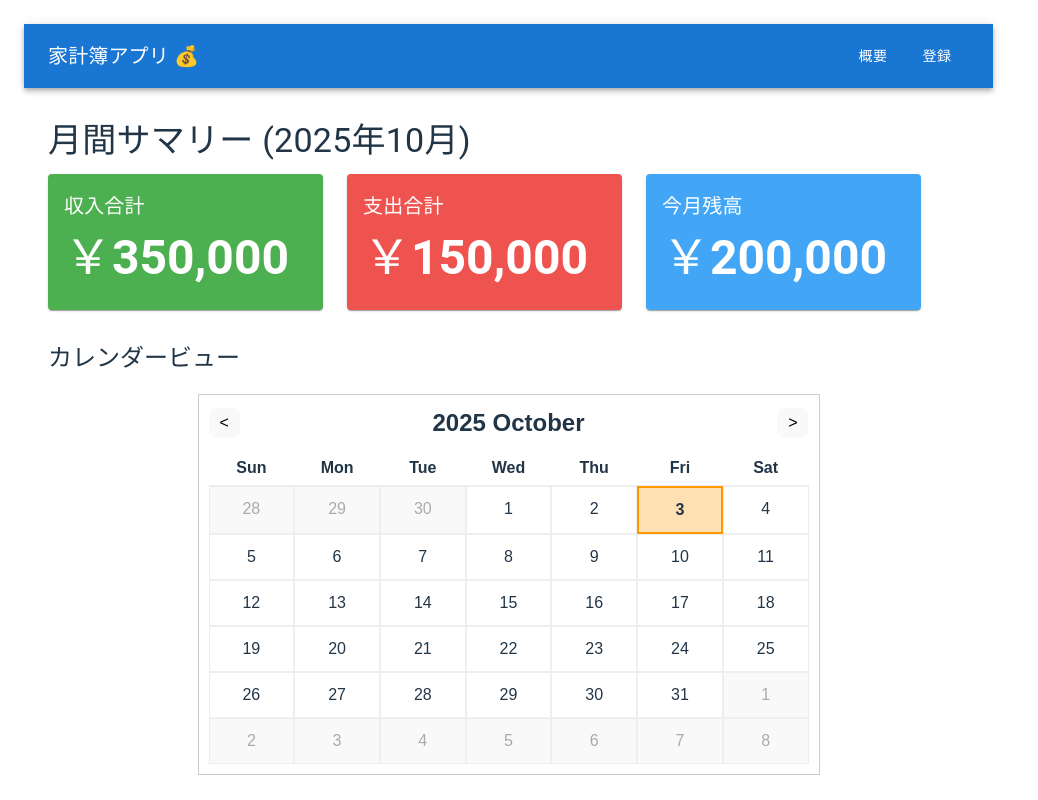
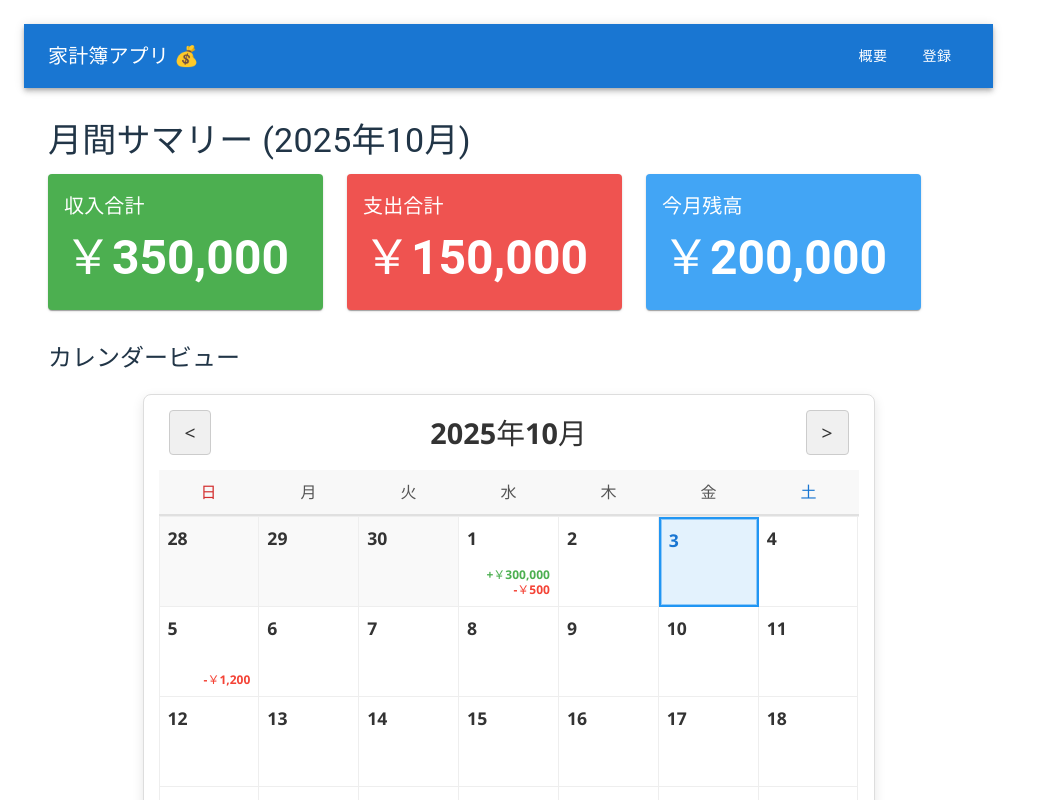
Before and after one commit to Bioinformatics-And-Bioengineering/hackathon2025_10_frontend1, a React (Vite) app in the folder my-app/: page / in a window 1280 px wide. Shown: the top 800 px of the page, without its empty margins (0-1038 px from the left). Built offline with nearby package versions, Linux system fonts and the light colour scheme; some icons are missing.

Commit message:
カレンダーのUI設計

```diff
--- /dev/null
+++ b/my-app/src/components/CalendarView.css
@@ -0,0 +1,178 @@
+/* src/components/CalendarView.css */
+
+.calendar-view {
+  max-width: 700px; /* カレンダーの最大幅 */
+  margin: 20px auto; /* 中央寄せ */
+  border: 1px solid #ddd;
+  padding: 15px;
+  font-family: 'Segoe UI', Tahoma, Geneva, Verdana, sans-serif;
+  background-color: #fff;
+  border-radius: 8px;
+  box-shadow: 0 4px 12px rgba(0, 0, 0, 0.1);
+}
+
+/* ヘッダー: 月ナビゲーション */
+.calendar-header {
+  display: flex;
+  justify-content: space-between;
+  align-items: center;
+  margin-bottom: 15px;
+  padding: 0 10px;
+}
+
+.calendar-header .nav-button {
+  background-color: #f0f0f0;
+  border: 1px solid #ccc;
+  border-radius: 4px;
+  padding: 8px 15px;
+  cursor: pointer;
+  font-size: 1.2em;
+  color: #333;
+  transition: background-color 0.2s, border-color 0.2s;
+}
+
+.calendar-header .nav-button:hover {
+  background-color: #e0e0e0;
+  border-color: #aaa;
+}
+
+.calendar-header .current-month-display {
+  margin: 0;
+  font-size: 1.8em;
+  font-weight: 600;
+  color: #333;
+}
+
+/* 曜日ヘッダー */
+.calendar-week-days {
+  display: grid;
+  grid-template-columns: repeat(7, 1fr);
+  text-align: center;
+  background-color: #f8f8f8;
+  border-bottom: 2px solid #e0e0e0;
+}
+
+.day-name {
+  font-weight: bold;
+  padding: 10px 0;
+  color: #555;
+}
+.day-name:first-child { color: #d32f2f; } /* 日曜日を赤く */
+.day-name:last-child { color: #1976d2; }  /* 土曜日を青く */
+
+
+/* カレンダーグリッド */
+.calendar-grid {
+  display: grid;
+  grid-template-columns: repeat(7, 1fr);
+  /* 各行の高さを均等にする */
+  grid-auto-rows: minmax(90px, auto); /* 各セルの最小高さを設定 */
+  border-left: 1px solid #eee; /* グリッドの左枠 */
+  border-top: 1px solid #eee;  /* グリッドの上枠 */
+}
+
+.calendar-day {
+  padding: 8px;
+  border-right: 1px solid #eee; /* 各セルの右枠 */
+  border-bottom: 1px solid #eee; /* 各セルの下枠 */
+  cursor: pointer;
+  display: flex;
+  flex-direction: column;
+  align-items: flex-start; /* 日付番号と金額を左揃え */
+  justify-content: flex-start; /* 上部に寄せる */
+  background-color: #fff;
+  transition: background-color 0.2s, box-shadow 0.2s;
+  position: relative; /* day-numberがrelativeなので */
+}
+
+.calendar-day:hover {
+  background-color: #e8f5e9; /* ホバー時に薄い緑 */
+  box-shadow: inset 0 0 0 1px #a5d6a7; /* ホバー時に枠線 */
+}
+
+.day-number {
+  font-size: 1.1em;
+  font-weight: bold;
+  color: #333;
+  margin-bottom: 5px; /* 日付と金額の間にスペース */
+}
+
+/* 今月以外の日付 */
+.other-month {
+  color: #aaa;
+  background-color: #f9f9f9;
+}
+.other-month:hover {
+  background-color: #eceff1;
+}
+
+/* 今日の日付 */
+.today {
+  border: 2px solid #2196f3; /* 今日の日付を青で強調 */
+  background-color: #e3f2fd;
+  box-shadow: inset 0 0 0 1px #90caf9; /* 枠線と内側のシャドウ */
+}
+.today .day-number {
+  color: #1976d2; /* 今日の日付の色を青に */
+}
+
+/* 取引のサマリー表示 */
+.transaction-summary {
+  font-size: 0.75em;
+  width: 100%;
+  line-height: 1.3;
+  text-align: right; /* 金額を右揃え */
+  margin-top: auto; /* 日付の下にスペースを自動で埋める */
+}
+
+.income-amount {
+  color: #4caf50; /* 収入: 緑 */
+  font-weight: 600;
+}
+
+.expense-amount {
+  color: #f44336; /* 支出: 赤 */
+  font-weight: 600;
+}
+
+/* 日曜日と土曜日の日付番号の色 */
+.calendar-day:nth-child(7n+1) .day-number.current-month { /* 日曜日 */
+  color: #d32f2f;
+}
+.calendar-day:nth-child(7n) .day-number.current-month { /* 土曜日 */
+  color: #1976d2;
+}
+/* 今日の日付が日曜・土曜の場合の優先順位 */
+.calendar-day.today:nth-child(7n+1) .day-number,
+.calendar-day.today:nth-child(7n) .day-number {
+  color: #1976d2; /* todayの青を優先 */
+}
+
+/* スマートフォンでの表示を考慮 */
+@media (max-width: 768px) {
+  .calendar-view {
+    max-width: 100%;
+    margin: 10px;
+    padding: 10px;
+  }
+  .calendar-header .current-month-display {
+    font-size: 1.5em;
+  }
+  .calendar-header .nav-button {
+    padding: 6px 10px;
+    font-size: 1em;
+  }
+  .day-name {
+    padding: 8px 0;
+  }
+  .calendar-day {
+    min-height: 70px; /* スマートフォンでは高さを少し抑える */
+    padding: 5px;
+  }
+  .day-number {
+    font-size: 1em;
+  }
+  .transaction-summary {
+    font-size: 0.7em;
+  }
+}
--- a/my-app/src/components/CalendarView.jsx
+++ b/my-app/src/components/CalendarView.jsx
@@ -1,7 +1,41 @@
 import React, { useState, useMemo } from 'react';
+import './CalendarView.css'; // ★追加: 外部CSSファイルをインポート
 
-// ユーティリティ関数（カレンダーの日付を計算）
-// この例では、常に現在の月のカレンダーを生成します。
+// ====================================================================
+// 型定義 (TypeScriptではないですが、データの構造を明確にするために記述)
+// type Transaction = {
+//   id: string;
+//   date: string; // "YYYY-MM-DD"形式
+//   type: 'income' | 'expense';
+//   amount: number;
+// };
+// ====================================================================
+
+// 取引データを日付ごとの集計データに変換するヘルパー関数
+const aggregateTransactions = (transactions) => {
+  const aggregatedData = {};
+
+  transactions.forEach(t => {
+    // 日付をキーとして使用
+    const dateKey = t.date;
+
+    if (!aggregatedData[dateKey]) {
+      aggregatedData[dateKey] = { income: 0, expense: 0 };
+    }
+
+    if (t.type === 'income') {
+      aggregatedData[dateKey].income += t.amount;
+    } else if (t.type === 'expense') {
+      aggregatedData[dateKey].expense += t.amount;
+    }
+  });
+
+  return aggregatedData;
+};
+
+/**
+ * カレンダーの日付を計算するヘルパー関数
+ */
 const getCalendarDays = (year, month) => {
   const date = new Date(year, month - 1, 1);
   const firstDayOfMonth = date.getDay(); // 0 (Sun) - 6 (Sat)
@@ -10,11 +44,17 @@ const getCalendarDays = (year, month) => {
   const days = [];
 
   // 前月の日付でカレンダーの先頭を埋める (必要に応じて)
-  const prevMonthDays = new Date(year, month - 1, 0).getDate();
+  // month - 1 は現在の月 (0-11)。前月は month - 2。
+  // new Date(year, month - 2, day) で日付キーを生成
+  const prevMonthDaysCount = new Date(year, month - 1, 0).getDate();
   for (let i = firstDayOfMonth; i > 0; i--) {
+    const dayNum = prevMonthDaysCount - i + 1;
+    const prevMonthYear = month === 1 ? year - 1 : year;
+    const prevMonthNum = month === 1 ? 12 : month - 1;
     days.push({
-      day: prevMonthDays - i + 1,
-      isCurrentMonth: false
+      day: dayNum,
+      isCurrentMonth: false,
+      dateKey: `${prevMonthYear}-${String(prevMonthNum).padStart(2, '0')}-${String(dayNum).padStart(2, '0')}`
     });
   }
 
@@ -23,39 +63,48 @@ const getCalendarDays = (year, month) => {
     days.push({
       day: i,
       isCurrentMonth: true,
-      isToday: (new Date().toDateString() === new Date(year, month - 1, i).toDateString())
+      isToday: (new Date().toDateString() === new Date(year, month - 1, i).toDateString()),
+      dateKey: `${year}-${String(month).padStart(2, '0')}-${String(i).padStart(2, '0')}`
     });
   }
 
   // 翌月の日付でカレンダーの末尾を埋める
-  const remainingDays = 42 - days.length; // 6週間 (42セル) を基準
+  const remainingDays = 42 - days.length;
+  // month + 1 は現在の月 (1-12)。翌月は month + 1。
+  // new Date(year, month, day) で日付キーを生成
+  const nextMonthYear = month === 12 ? year + 1 : year;
+  const nextMonthNum = month === 12 ? 1 : month + 1;
   for (let i = 1; i <= remainingDays; i++) {
     days.push({
       day: i,
-      isCurrentMonth: false
+      isCurrentMonth: false,
+      dateKey: `${nextMonthYear}-${String(nextMonthNum).padStart(2, '0')}-${String(i).padStart(2, '0')}`
     });
   }
 
-  // 6週間分 (42日) のみ返す
   return days.slice(0, 42);
 };
 
 /**
- * 基本的な月ビューのカレンダーコンポーネント
- * @param {object} props - コンポーネントのプロパティ
+ * 家計簿アプリ向けカレンダーコンポーネント
+ * @param {object} props
+ * @param {Array<object>} props.transactions - 取引データの配列
  * @param {function} props.onDateClick - 日付がクリックされたときに呼び出される関数
  */
-const CalendarView = ({ onDateClick }) => {
-  // 常に現在の日付を使用
+const CalendarView = ({ transactions = [], onDateClick }) => {
   const [currentDate, setCurrentDate] = useState(new Date());
 
   const year = currentDate.getFullYear();
-  const month = currentDate.getMonth() + 1; // getMonth() は 0-11
+  const month = currentDate.getMonth() + 1; // 1-12
 
+  // 取引データを集計
+  const aggregatedData = useMemo(() => aggregateTransactions(transactions), [transactions]);
+
+  // カレンダーの日付を取得
   const calendarDays = useMemo(() => getCalendarDays(year, month), [year, month]);
 
-  const monthName = currentDate.toLocaleString('default', { month: 'long' });
-  const dayNames = ['Sun', 'Mon', 'Tue', 'Wed', 'Thu', 'Fri', 'Sat'];
+  const monthName = currentDate.toLocaleString('ja-JP', { year: 'numeric', month: 'long' }); // 日本語の月名表示
+  const dayNames = ['日', '月', '火', '水', '木', '金', '土']; // 日本語化
 
   const handlePrevMonth = () => {
     setCurrentDate(prev => new Date(prev.getFullYear(), prev.getMonth() - 1, 1));
@@ -65,13 +114,18 @@ const CalendarView = ({ onDateClick }) => {
     setCurrentDate(prev => new Date(prev.getFullYear(), prev.getMonth() + 1, 1));
   };
 
+  // 金額を日本円形式にフォーマットするヘルパー関数
+  const formatCurrency = (amount) => {
+    return new Intl.NumberFormat('ja-JP', { style: 'currency', currency: 'JPY', maximumFractionDigits: 0 }).format(amount);
+  };
+
   return (
     <div className="calendar-view">
       {/* ヘッダー: 月ナビゲーション */}
       <div className="calendar-header">
-        <button onClick={handlePrevMonth}>&lt;</button>
-        <h2>{year} {monthName}</h2>
-        <button onClick={handleNextMonth}>&gt;</button>
+        <button className="nav-button" onClick={handlePrevMonth}>&lt;</button>
+        <h2 className="current-month-display">{monthName}</h2>
+        <button className="nav-button" onClick={handleNextMonth}>&gt;</button>
       </div>
 
       {/* 曜日ヘッダー */}
@@ -83,68 +137,40 @@ const CalendarView = ({ onDateClick }) => {
 
       {/* カレンダーグリッド */}
       <div className="calendar-grid">
-        {calendarDays.map((day, index) => (
-          <div
-            key={index}
-            className={`calendar-day ${day.isCurrentMonth ? 'current-month' : 'other-month'} ${day.isToday ? 'today' : ''}`}
-            onClick={() => day.isCurrentMonth && onDateClick && onDateClick(new Date(year, month - 1, day.day))}
-          >
-            {day.day}
-          </div>
-        ))}
+        {calendarDays.map((day, index) => {
+          // この日付の集計データを取得
+          const data = aggregatedData[day.dateKey];
+
+          return (
+            <div
+              key={index}
+              className={`calendar-day ${day.isCurrentMonth ? 'current-month' : 'other-month'} ${day.isToday ? 'today' : ''}`}
+              // 現在の月の日にちのみクリック可能にする
+              onClick={() => day.isCurrentMonth && onDateClick && onDateClick(day.dateKey)}
+            >
+              <div className="day-number">{day.day}</div>
+
+              {/* 収入と支出の表示 */}
+              {data && (
+                <div className="transaction-summary">
+                  {/* 収入 (緑色で表示) */}
+                  {data.income > 0 && (
+                    <div className="income-amount" title="収入">
+                      +{formatCurrency(data.income)}
+                    </div>
+                  )}
+                  {/* 支出 (赤色で表示) */}
+                  {data.expense > 0 && (
+                    <div className="expense-amount" title="支出">
+                      -{formatCurrency(data.expense)}
+                    </div>
+                  )}
+                </div>
+              )}
+            </div>
+          );
+        })}
       </div>
-
-      <style jsx global>{`
-        /* 簡易的なCSSスタイル。通常はApp.cssや専用のCSSファイルに記述します */
-        .calendar-view {
-          max-width: 600px;
-          margin: 20px auto;
-          border: 1px solid #ccc;
-          padding: 10px;
-          font-family: Arial, sans-serif;
-        }
-        .calendar-header {
-          display: flex;
-          justify-content: space-between;
-          align-items: center;
-          margin-bottom: 10px;
-        }
-        .calendar-header h2 {
-          margin: 0;
-          font-size: 1.5em;
-        }
-        .calendar-header button {
-          padding: 5px 10px;
-          cursor: pointer;
-        }
-        .calendar-week-days, .calendar-grid {
-          display: grid;
-          grid-template-columns: repeat(7, 1fr);
-          text-align: center;
-        }
-        .day-name {
-          font-weight: bold;
-          padding: 5px 0;
-          border-bottom: 1px solid #eee;
-        }
-        .calendar-day {
-          padding: 10px 0;
-          border: 1px solid #eee;
-          cursor: pointer;
-        }
-        .calendar-day:hover {
-          background-color: #f0f0f0;
-        }
-        .other-month {
-          color: #aaa;
-          background-color: #f9f9f9;
-        }
-        .today {
-          background-color: #ffe0b2; /* 薄いオレンジ */
-          font-weight: bold;
-          border: 2px solid #ff9800;
-        }
-      `}</style>
     </div>
   );
 };
```
